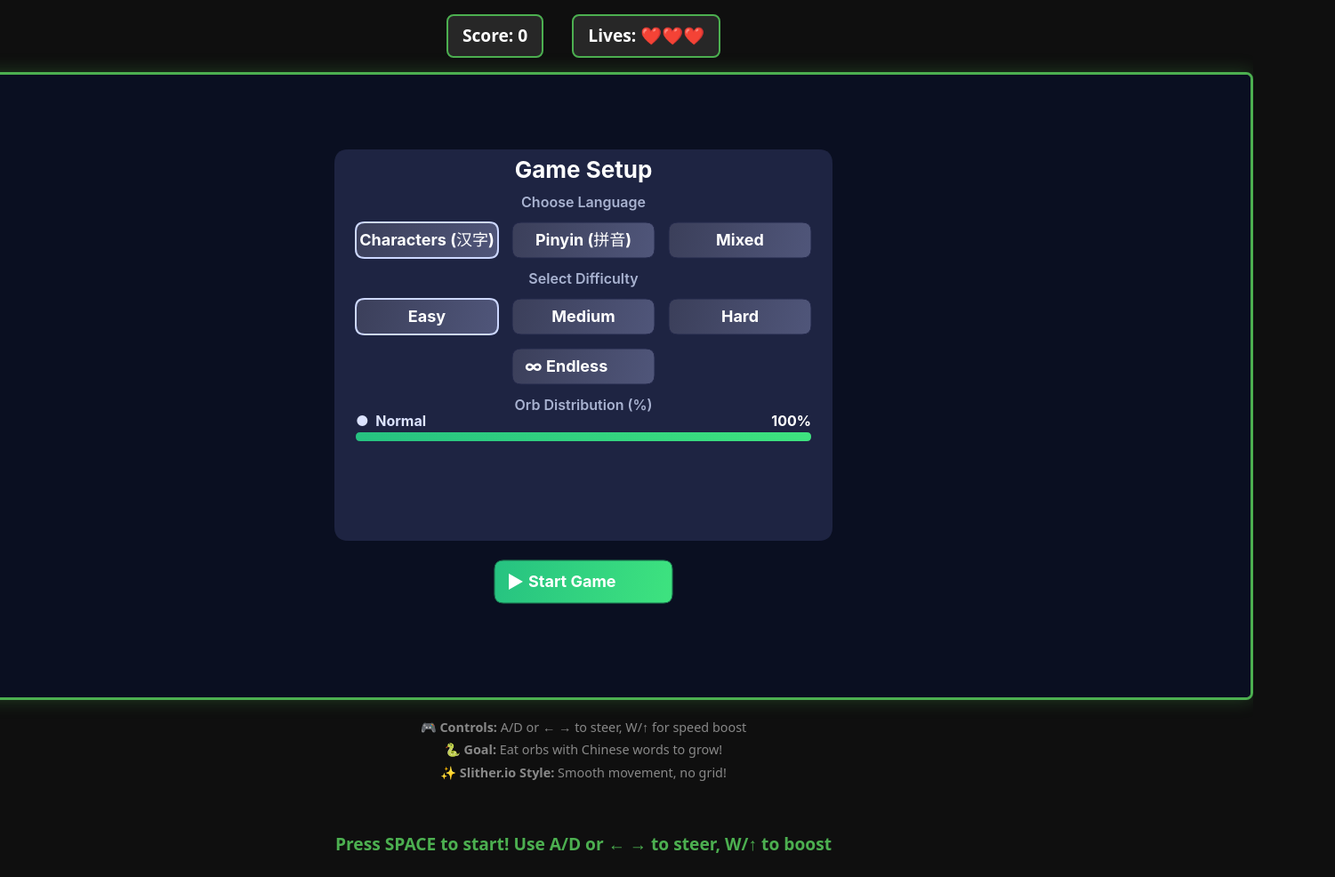
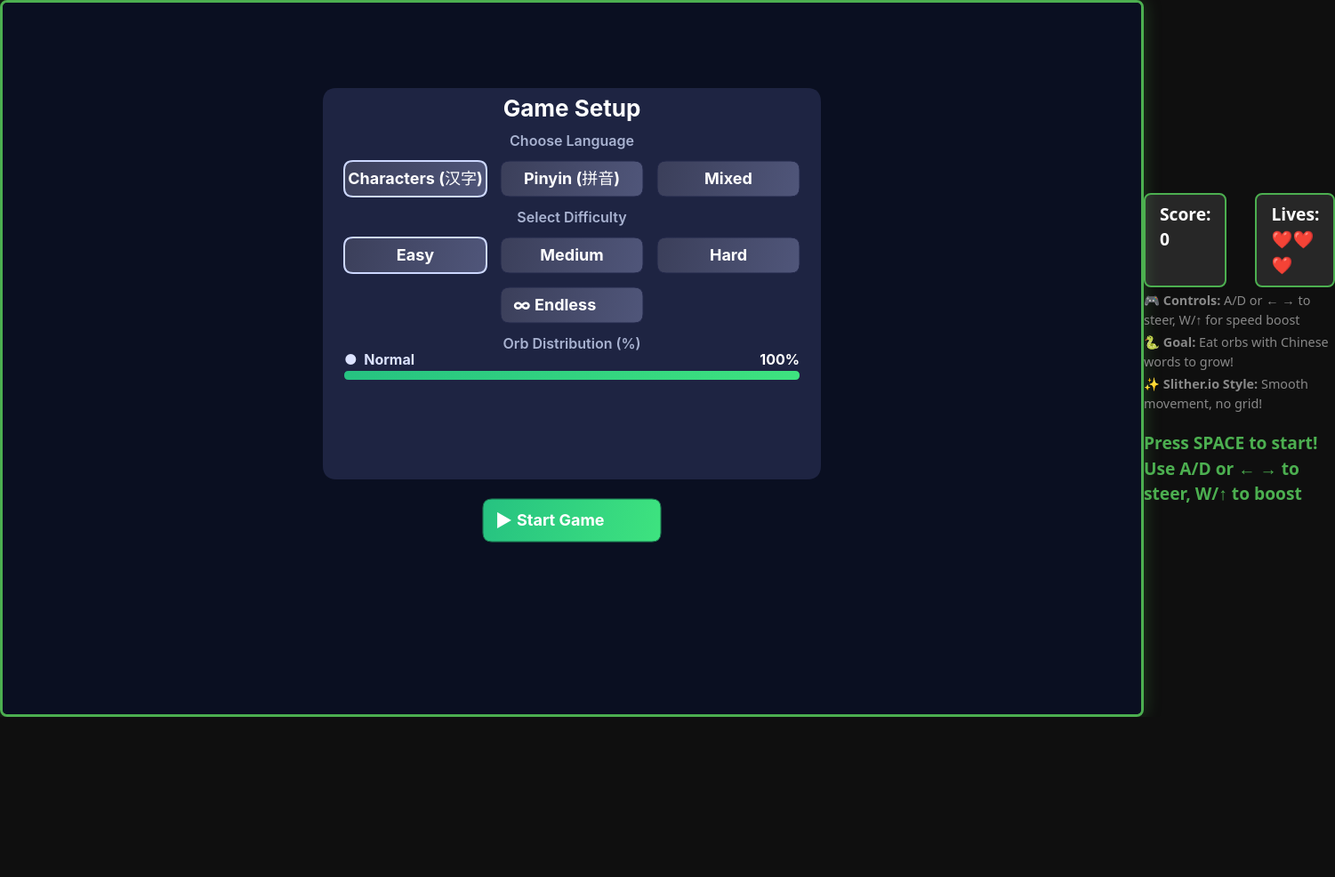
Before and after one commit to RyanFTx/HackathonBIG, a website built with Vite: page snakelang/index.html in a window 1280 px wide. Shown: the whole page at 89% size, 1501 px wide, since content can reach past the window. After the commit the page ends 806 px from the top, so only its background shows below. Built offline with nearby package versions, Linux system fonts and the light colour scheme.

Commit message:
made UI full screen, have to move the scoreboard and lives

```diff
--- a/snakelang/index.html
+++ b/snakelang/index.html
@@ -16,9 +16,9 @@
 
   <body>
 
-    <div id="app"></div>    <div id="app"></div>
-
-    <script type="module" src="/src/main.js"></script>    <script type="module" src="/src/main.js"></script>
+  <canvas id="game-canvas"></canvas>
+  <div id="ui-root"></div>
+  <script type="module" src="/src/main.js"></script>
 
   </body>
 
--- a/snakelang/src/main.js
+++ b/snakelang/src/main.js
@@ -51,9 +51,18 @@ class SnakeLangGame {
       throw new Error('Failed to initialize canvas');
     }
 
-    // Set canvas size from config
-    this.canvas.width = CONFIG.CANVAS.WIDTH;
-    this.canvas.height = CONFIG.CANVAS.HEIGHT;
+    // Make canvas full screen and centered
+    function resizeCanvas() {
+      // Use window size for full screen
+      const dpr = window.devicePixelRatio || 1;
+      this.canvas.width = window.innerWidth * dpr;
+      this.canvas.height = window.innerHeight * dpr;
+      this.canvas.style.width = window.innerWidth + 'px';
+      this.canvas.style.height = window.innerHeight + 'px';
+    }
+    resizeCanvas = resizeCanvas.bind(this);
+    window.addEventListener('resize', resizeCanvas);
+    resizeCanvas();
 
     // Initialize scenes
     this.scenes.menu = new MenuScene();
--- a/snakelang/src/scenes/UIScene.js
+++ b/snakelang/src/scenes/UIScene.js
@@ -10,14 +10,14 @@ export class UIScene {
   }
 
   setupHTML() {
-    // This matches the existing HTML structure
-    document.querySelector('#app').innerHTML = `
-      <div id="game-container">
+    // Use #ui-root for UI container
+    const uiRoot = document.querySelector('#ui-root');
+    if (uiRoot) {
+      uiRoot.innerHTML = `
         <div id="game-ui">
           <div id="score">Score: 0</div>
           <div id="lives">Lives: ❤️❤️❤️</div>
         </div>
-        <canvas id="game-canvas" width="800" height="600"></canvas>
         <div id="instructions">
           <p>🎮 <strong>Controls:</strong> A/D or ← → to steer, W/↑ for speed boost</p>
           <p>🐍 <strong>Goal:</strong> Eat orbs with Chinese words to grow!</p>
@@ -26,13 +26,12 @@ export class UIScene {
         <div id="start-instructions">
           <p><strong>Press SPACE to start!</strong> Use A/D or ← → to steer, W/↑ to boost</p>
         </div>
-      </div>
-    `;
-
-    // Add styling to start instructions
-    const startInstructions = document.getElementById('start-instructions');
-    if (startInstructions) {
-      startInstructions.style.cssText = 'color: #4CAF50; font-size: 1.2em; margin: 1rem 0; font-weight: bold;';
+      `;
+      // Add styling to start instructions
+      const startInstructions = document.getElementById('start-instructions');
+      if (startInstructions) {
+        startInstructions.style.cssText = 'color: #4CAF50; font-size: 1.2em; margin: 1rem 0; font-weight: bold;';
+      }
     }
   }
 
```
